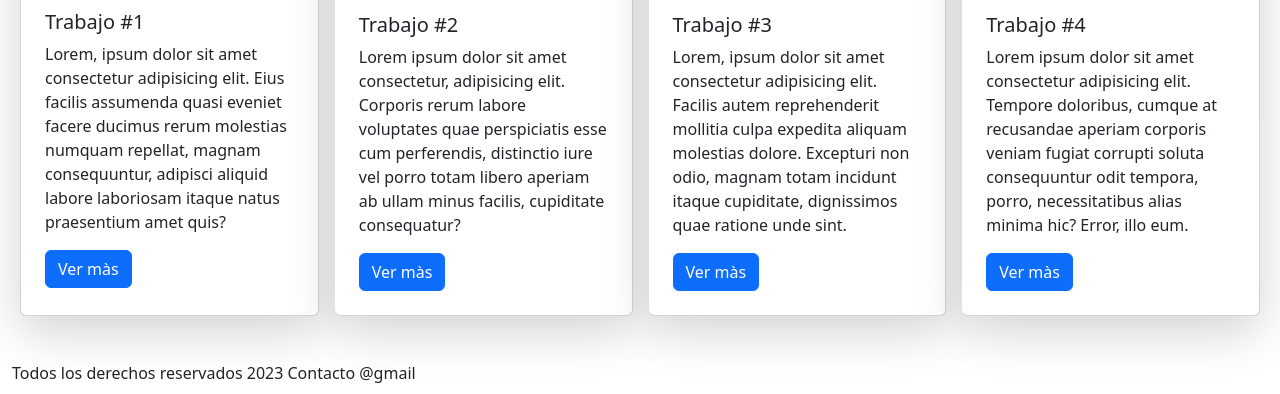
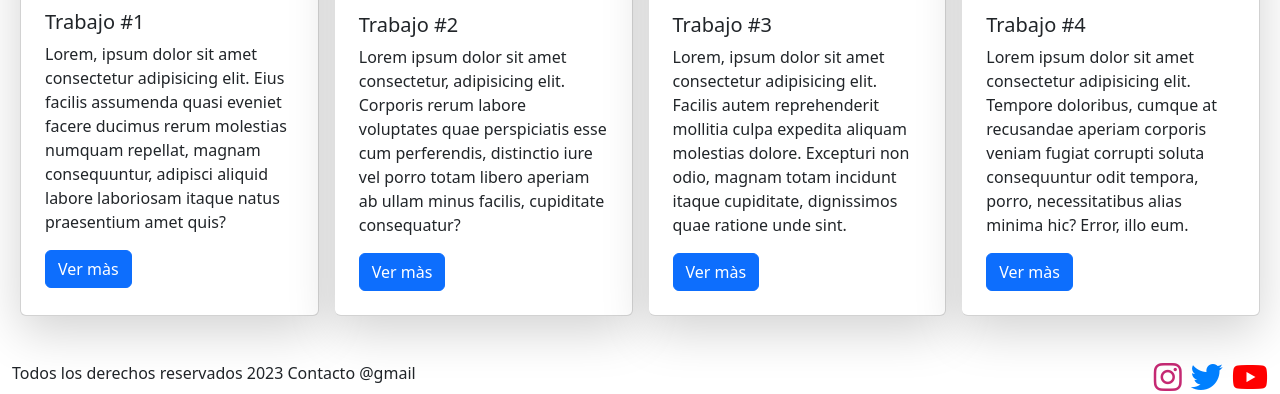
Before and after one commit to mat1000/clases, a plain HTML site: page Tps Practica/PagCole.html in a window 1280 px wide. Shown: the part 898-1292 px from the top of the page. Drawn offline with nearby package versions, Linux system fonts and the light colour scheme.

Commit message:
first commit

```diff
--- a/Tps Practica/PagCole.html
+++ b/Tps Practica/PagCole.html
@@ -5,6 +5,7 @@
     <meta name="viewport" content="width=device-width, initial-scale=1.0">
     <link href="https://cdn.jsdelivr.net/npm/bootstrap@5.3.2/dist/css/bootstrap.min.css" rel="stylesheet" integrity="sha384-T3c6CoIi6uLrA9TneNEoa7RxnatzjcDSCmG1MXxSR1GAsXEV/Dwwykc2MPK8M2HN" crossorigin="anonymous">
     <link href="css/estilocole.css" rel="stylesheet">
+    <script src="https://kit.fontawesome.com/c6a208ccde.js" crossorigin="anonymous"></script>
     <title>bootstrap</title>
 </head>
 <body>
@@ -28,9 +29,9 @@
       </header>
       <br>
       <br>
+      <h1 id="nomb">Mi Nombre</h1>
       <br>
       <br>
-      <h1 id="nomb">Mi Nombre</h1>
       <div class="container-fluid">
         <div class="card-group w-100 mx-auto">
             <div class="card p-2 m-2 shadow-lg p-2 mb-5 bg-body rounded" style="width: 18rem;" >
@@ -96,6 +97,12 @@
   </div>
   <footer>
     <h6>Todos los derechos reservados 2023 Contacto @gmail</h6>
+    <div class="logo">
+      <i class="fa-brands fa-instagram fa-2xl" style="color: #c52973;"></i>
+      <i class="fa-brands fa-twitter fa-2xl" style="color: #0080ff;"></i>
+      <i class="fa-brands fa-youtube fa-2xl" style="color: #ff0000;"></i>
+    </div>
   </footer>
+
 </body>
 </html>
--- a/Tps Practica/css/estilocole.css
+++ b/Tps Practica/css/estilocole.css
@@ -7,3 +7,22 @@
     padding: 20px;
     text-align: center;
 }
+
+footer {
+    display: flex; /* Utilizamos display: flex para crear un contenedor flexible */
+    justify-content: space-between; /* Esto separa los elementos al máximo en el contenedor */
+    align-items: center; /* Centra verticalmente los elementos en el contenedor */
+    size: 20px;
+  }
+
+.logo{
+    justify-content:end; /* Esto separa los elementos al máximo en el contenedor */
+    align-items:center; /* Centra verticalmente los elementos en el contenedor */
+    size: 10px;
+  }
+
+  /* Opcional: Puedes añadir margen al icono para separarlo del texto */
+  .fa-brands {
+    size-adjust: 10px;
+    margin-left: 5px; /* Ajusta el valor de margin según tus preferencias */
+  }
--- /dev/null
+++ b/clase18/script.js
@@ -0,0 +1,6 @@
+function CambiarColor(fondo,letra)
+{
+    var elem=document.getElementById("color")
+    elem.style.backgroundColor=fondo
+    elem.style.color=letra
+}
```
Also changed, not shown: clase18/index.html (+16 -0 lines).
